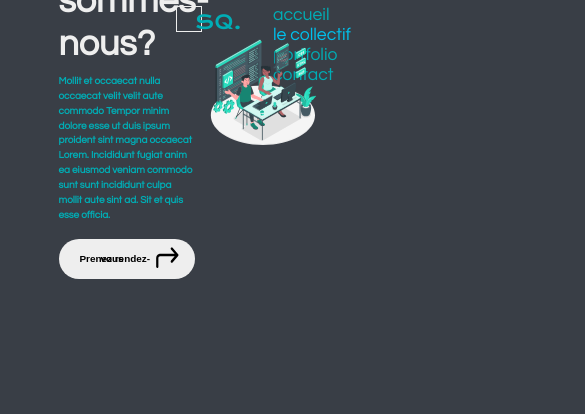
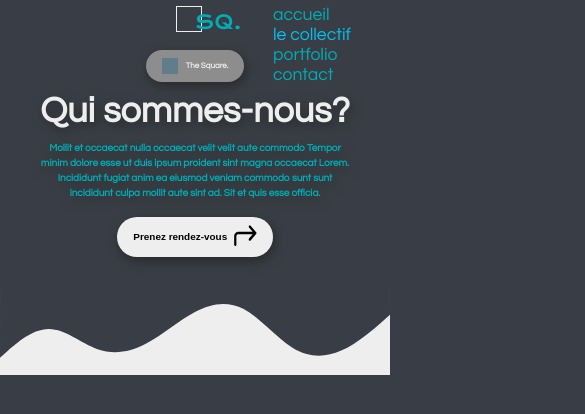
Before and after one commit to adrien-dubois/the-square, a React (Create React App) app: page /collectif in a window 390 px wide. Shown: the top 414 px of the page, 585 px wide, since content can reach past the window. Built offline with nearby package versions, Linux system fonts and the light colour scheme.

Commit message:
[WIP] Hero Section - Media Queries

```diff
--- /dev/null
+++ b/src/component/AboutSec/AboutSec.elements.js
@@ -0,0 +1,14 @@
+import styled from "styled-components";
+
+export const AboutSection = styled.div`
+    background: var(--blanc-casse);
+    width: 100vw;
+    position: relative;
+    display: flex;
+    justify-content: center;
+    align-items: center;
+`;
+
+export const Waves = styled.img`
+
+`;
--- /dev/null
+++ b/src/component/AboutSec/AboutSec.js
@@ -0,0 +1,16 @@
+import React from 'react';
+import wave from "../../assets/img/wave.svg";
+import {
+    AboutSection,
+    Waves
+} from './AboutSec.elements';
+
+const AboutSec = () => {
+  return (
+    <AboutSection>
+        <Waves src={wave} alt="waves" />
+    </AboutSection>
+  );
+};
+
+export default AboutSec;
--- /dev/null
+++ b/src/component/HeroSec/HeroSec.elements.js
@@ -0,0 +1,131 @@
+import styled, { keyframes } from "styled-components";
+
+export const move = keyframes`
+0% { transform:translateY(-5px); }
+50% { transform:translateY(10px); }
+100% { transform:translateY(-5px); }
+`;
+
+export const HeroSection = styled.div`
+    width: 100vw;
+    height: 45vw;
+    display: flex;
+    justify-content: center;
+    color: var(--blanc-casse);
+
+    @media only Screen and (max-width: 48em){
+        height: 70vw;
+        display: block;
+    }
+
+    @media only Screen and (max-width: 420px){
+        height: auto;
+        padding-bottom: 2rem;
+    }
+`;
+
+export const MainContent = styled.div`
+  display: flex;
+  justify-content: center;
+  align-items: center;
+  width: 70vw;
+
+  @media only Screen and (max-width: 48em){
+      flex-direction: column;
+      justify-content: center;
+      align-items: center;
+      width: 100vw;
+  }
+`;
+
+export const LeftBlock = styled.div`
+  display: flex;
+  flex-direction: column;
+  align-items: flex-start;
+  width: 50%;
+  line-height: 1.5;
+
+  @media only Screen and (max-width: 48em){
+      width: 80%;
+      text-align: center;
+      align-items: center;
+      justify-content: space-around;
+      margin-top: calc(2.5rem + 2.5vw);
+      filter: drop-shadow(2px 4px 6px var(--black-color));
+  }
+`;
+
+export const Topic = styled.div`
+  display: flex;
+  justify-content: center;
+  align-items: center;
+  background-color: var(--color-5);
+  font-weight: 700;
+  font-size: calc(0.4rem + 0.4vw);
+  padding: 0.5rem 1rem;
+  border-radius: 20px;
+`;
+
+export const Square = styled.span`
+  display: inline-block;
+  width: 1rem;
+  height: 1rem;
+  background-color: var(--blue-gray);
+  margin-right: 0.5rem;
+`;
+
+export const Title = styled.h1`
+  font-size: calc(2rem + 1vw);
+  line-height: 1.2;
+  padding: 0.5rem 0;
+`;
+
+export const SubText = styled.h5`
+  font-size: calc(0.5rem + 0.5vw);
+  color: var(--teal-blue);
+`;
+
+export const CTA = styled.button`
+  padding: 0.5rem 1rem;
+  margin-top: 1rem;
+  border-radius: 20px;
+  cursor: pointer;
+  font-size: calc(0.5rem + 0.5vw);
+  font-weight: 700;
+  display: flex;
+  align-items: center;
+  justify-content: center;
+  transition: all .2s;
+  line-height: 0;
+  background: var(--blanc-casse);
+
+  &:hover{
+    transform: scale(1.1);
+  }
+  &:active{
+    transform: scale(0.9);
+  }
+
+  img{
+    width: 1.5rem;
+    height: 1.5rem;
+  }
+`;
+
+export const TeamSvg = styled.img`
+  max-width: 100%;
+  width: calc(30% + 20vw);
+  height: 60%;
+  animation: ${move} 2.5s ease infinite;
+
+  @media only Screen and (max-width: 48em){
+      align-self: flex-start;
+      position: absolute;
+      bottom: 0;
+      opacity: 0.5;
+  }
+
+  @media only Screen and (max-width: 40em){
+      display: none;
+  }
+`;
--- /dev/null
+++ b/src/component/HeroSec/HeroSec.js
@@ -0,0 +1,36 @@
+import React from 'react';
+import {
+  CTA,
+  HeroSection,
+  LeftBlock,
+  MainContent,
+  Square,
+  SubText,
+  TeamSvg,
+  Title,
+  Topic
+} from './HeroSec.elements';
+import ArrowSvg from '../../assets/img/Arrow Right.svg';
+import Team from '../../assets/img/team.svg';
+
+const HeroSec = () => {
+  return (
+    <HeroSection>
+        <MainContent>
+          <LeftBlock>
+            <Topic>
+              <Square /> <span>The Square.</span>
+            </Topic>
+            <Title>Qui sommes-nous?</Title>
+            <SubText>Mollit et occaecat nulla occaecat velit velit aute commodo Tempor minim dolore esse ut duis ipsum proident sint magna occaecat Lorem. Incididunt fugiat anim ea eiusmod veniam commodo sunt sunt incididunt culpa mollit aute sint ad. Sit et quis esse officia.</SubText>
+            <CTA>
+              Prenez rendez-vous &nbsp; <img src={ArrowSvg} width="100" height="100" />
+            </CTA>
+          </LeftBlock>
+          <TeamSvg src={Team} alt="Team" width="400" height="400" />
+        </MainContent>
+      </HeroSection>
+  );
+};
+
+export default HeroSec;
--- a/src/globalStyles.js
+++ b/src/globalStyles.js
@@ -59,7 +59,7 @@ const GlobalStyle = createGlobalStyle`
     }
 
     html {
-        scroll-behavior: unset;
+        scroll-behavior: smooth;
     }
 
     a,
@@ -72,7 +72,7 @@ const GlobalStyle = createGlobalStyle`
         height: 100vh;
         background: var(--bg-color);
         color: var(--black-color);
-        overflow: hidden;
+        overflow-x: hidden;
 
         @media screen and (max-width: 430px){
             position: relative;
--- a/src/pages/Collectif/Collectif.elements.js
+++ b/src/pages/Collectif/Collectif.elements.js
@@ -1,15 +1,9 @@
-import styled, { keyframes } from "styled-components";
-
-export const move = keyframes`
-0% { transform:translateY(-5px); }
-50% { transform:translateY(10px); }
-100% { transform:translateY(-5px); }
-`;
+import styled from "styled-components";
 
 export const Collective = styled.div`
   position: relative;
-  /* height: 100vh; */
-  /* width: 100vw; */
+  overflow-x: hidden;
+  overflow-y: visible;
 
   &:after {
     content: "";
@@ -68,91 +62,3 @@ export const Collective = styled.div`
         }
     }
 `;
-
-export const HeroSection = styled.div`
-    width: 100vw;
-    height: 45vw;
-    display: flex;
-    justify-content: center;
-    color: var(--blanc-casse);
-`;
-
-export const MainContent = styled.div`
-  display: flex;
-  justify-content: center;
-  align-items: center;
-  width: 70vw;
-`;
-
-export const LeftBlock = styled.div`
-  display: flex;
-  flex-direction: column;
-  align-items: flex-start;
-  width: 50%;
-  line-height: 1.5;
-`;
-
-export const Topic = styled.div`
-  display: flex;
-  justify-content: center;
-  align-items: center;
-  background-color: var(--color-5);
-  font-weight: 700;
-  font-size: calc(0.4rem + 0.4vw);
-  padding: 0.5rem 1rem;
-  border-radius: 20px;
-`;
-
-export const Square = styled.span`
-  display: inline-block;
-  width: 1rem;
-  height: 1rem;
-  background-color: var(--blue-gray);
-  margin-right: 0.5rem;
-`;
-
-export const Title = styled.h1`
-  font-size: calc(2rem + 1vw);
-  line-height: 1.2;
-  padding: 0.5rem 0;
-`;
-
-export const SubText = styled.h5`
-  font-size: calc(0.5rem + 0.5vw);
-  color: var(--teal-blue);
-`;
-
-export const CTA = styled.button`
-  padding: 0.5rem 1rem;
-  margin-top: 1rem;
-  border-radius: 20px;
-  cursor: pointer;
-  font-size: calc(0.5rem + 0.5vw);
-  font-weight: 700;
-  display: flex;
-  align-items: center;
-  justify-content: center;
-  transition: all .2s;
-  line-height: 0;
-  background: var(--blanc-casse);
-
-  &:active{
-    transform: scale(0.9);
-  }
-
-  &:hover{
-    transform: scale(1.1);
-  }
-
-  img{
-    width: 1.5rem;
-    height: 1.5rem;
-  }
-`;
-
-export const TeamSvg = styled.img`
-  max-width: 100%;
-  width: calc(30% + 20vw);
-  height: 60%;
-  animation: ${move} 2.5s ease infinite;
-`;
--- a/src/pages/Collectif/Collectif.js
+++ b/src/pages/Collectif/Collectif.js
@@ -1,41 +1,18 @@
 import React from 'react';
+import AboutSec from '../../component/AboutSec/AboutSec';
+import HeroSec from '../../component/HeroSec/HeroSec';
 import Navigation from '../../component/Navigation/Navigation';
 import Logo from '../../subcomponent/Logo';
-import {
-  Collective,
-  CTA,
-  HeroSection,
-  LeftBlock,
-  MainContent,
-  Square,
-  SubText,
-  TeamSvg,
-  Title,
-  Topic
-} from './Collectif.elements';
-import ArrowSvg from '../../assets/img/Arrow Right.svg';
-import Team from '../../assets/img/team.svg';
+import { Collective } from './Collectif.elements';
+
 
 const Collectif = () => {
   return (
     <Collective>
       <Navigation />
       <Logo />
-      <HeroSection>
-        <MainContent>
-          <LeftBlock>
-            <Topic>
-              <Square /> <span>The Square.</span>
-            </Topic>
-            <Title>Qui sommes-nous?</Title>
-            <SubText>Mollit et occaecat nulla occaecat velit velit aute commodo Tempor minim dolore esse ut duis ipsum proident sint magna occaecat Lorem. Incididunt fugiat anim ea eiusmod veniam commodo sunt sunt incididunt culpa mollit aute sint ad. Sit et quis esse officia.</SubText>
-            <CTA>
-              Prenez rendez-vous &nbsp; <img src={ArrowSvg} width="100" height="100" />
-            </CTA>
-          </LeftBlock>
-          <TeamSvg src={Team} alt="Team" width="400" height="400" />
-        </MainContent>
-      </HeroSection>
+      <HeroSec />
+      <AboutSec />
     </Collective>
   );
 };
--- a/src/pages/Home/Home.elements.js
+++ b/src/pages/Home/Home.elements.js
@@ -4,6 +4,7 @@ export const HomeContainer = styled.div`
     height: 100vh;
     width: 100vw;
     position: absolute;
+    overflow: hidden;
 
     &:after {
         content: '';
```
Also changed, not shown: src/assets/img/wave.svg (added), 1 other file (tests, documents, lock files or other folders).
